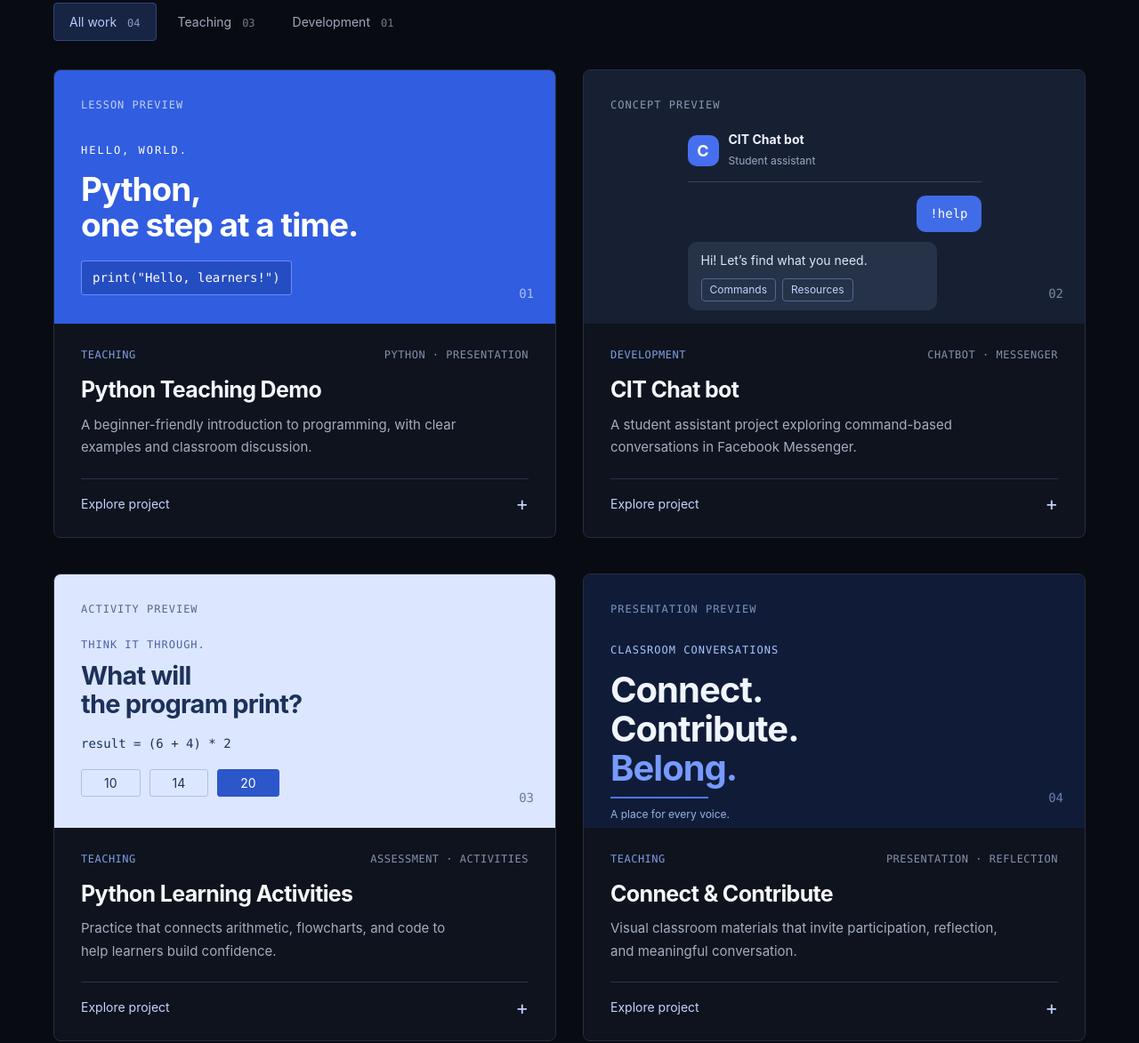
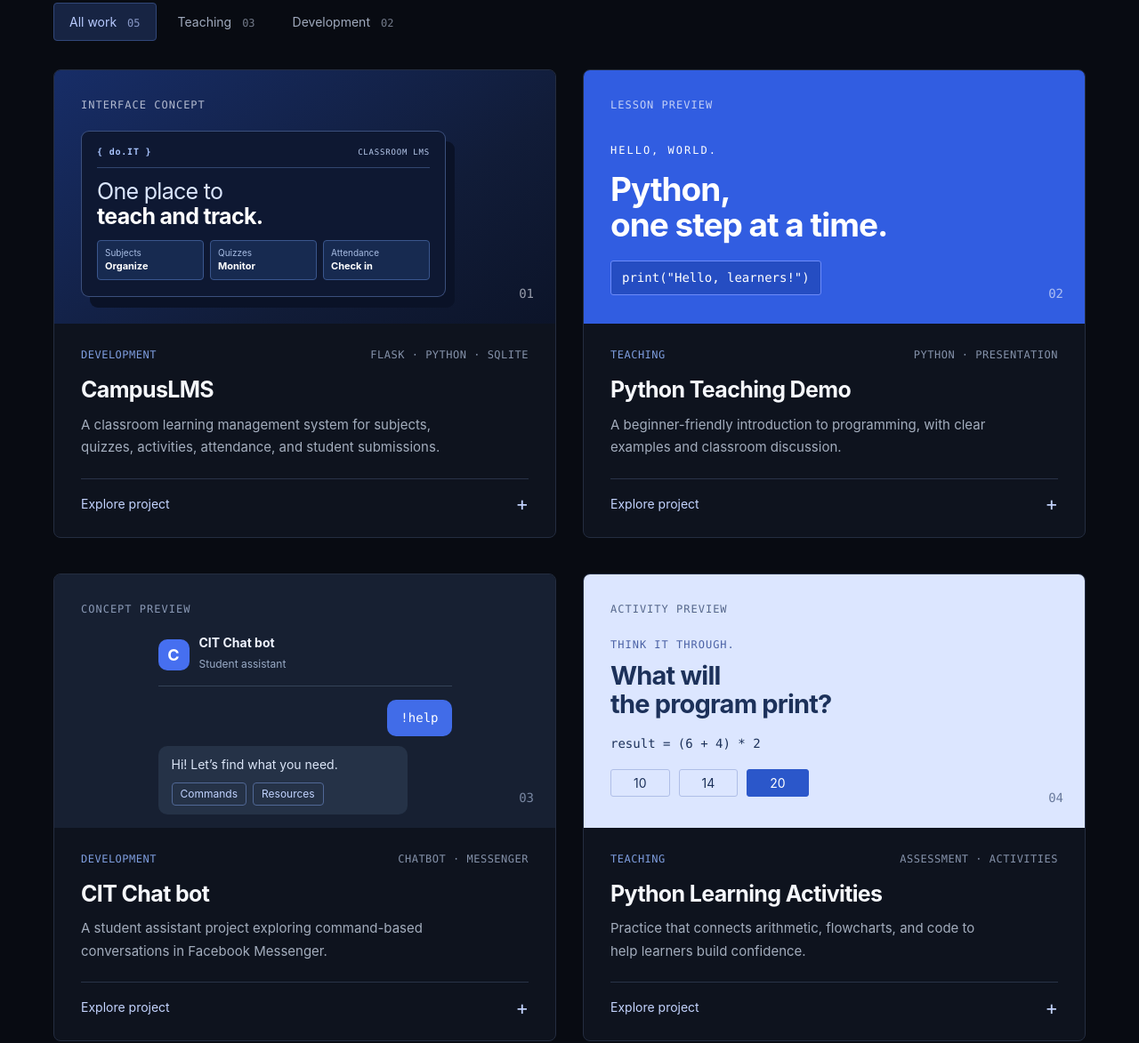
Before and after one commit to mdboquiljr/mdboquiljr.github.io, a plain HTML site: page index.html in a window 1280 px wide. Shown: the part 1164-2337 px from the top of the page at 89% size. Drawn offline with Linux system fonts and the light colour scheme.

Commit message:
Add CampusLMS to portfolio projects

```diff
--- /dev/null
+++ b/campuslms.css
@@ -0,0 +1,71 @@
+.lms-visual {
+  background: linear-gradient(145deg, #172d67 0%, #111c38 65%, #0c1429 100%);
+  color: #f3f6ff;
+}
+
+.lms-preview {
+  margin-top: 17px;
+  border: 1px solid #6986c680;
+  border-radius: 9px;
+  background: #0e1832;
+  box-shadow: 10px 12px 0 #0a1227;
+  padding: 15px 17px 18px;
+  max-width: 410px;
+}
+
+.lms-preview-top {
+  display: flex;
+  align-items: center;
+  justify-content: space-between;
+  gap: 12px;
+  border-bottom: 1px solid #32466f;
+  padding-bottom: 9px;
+  font-family: var(--mono);
+  font-size: 10px;
+  letter-spacing: .8px;
+  color: #b7c9ec;
+}
+
+.lms-mark { color: #a9c5ff; font-weight: 700; }
+.lms-preview-status { font-size: 9px; }
+.lms-preview-title {
+  font-size: 25px;
+  letter-spacing: -.7px;
+  line-height: 1.1;
+  padding-block: 13px;
+  color: #dbe6ff;
+}
+.lms-preview-title strong { color: #fff; }
+.lms-preview-tiles {
+  display: grid;
+  grid-template-columns: repeat(3, 1fr);
+  gap: 7px;
+}
+.lms-preview-tiles span {
+  border: 1px solid #3a568d;
+  background: #172a50;
+  border-radius: 4px;
+  padding: 7px 8px;
+  color: #a7bce3;
+  font-size: 10px;
+  line-height: 1.35;
+}
+.lms-preview-tiles strong { color: #fff; font-size: 11px; }
+.dialog-repository {
+  display: inline-flex;
+  margin-top: 24px;
+  padding: 10px 14px;
+  border: 1px solid #6c92e2;
+  border-radius: 4px;
+  color: #dce7ff;
+  font-weight: 650;
+}
+.dialog-repository:hover { background: #233d72; }
+.repository-note { font-size: 12px; margin: 9px 0 0; }
+
+@media (max-width: 380px) {
+  .lms-preview { padding: 12px; }
+  .lms-preview-title { font-size: 22px; }
+  .lms-preview-tiles span { padding: 6px; font-size: 9px; }
+  .lms-preview-tiles strong { font-size: 10px; }
+}
--- a/index.html
+++ b/index.html
@@ -8,6 +8,7 @@
   <title>Manolo Boquil — Teaching & Development</title>
   <link rel="icon" href="favicon.svg" type="image/svg+xml">
   <link rel="stylesheet" href="styles.css">
+  <link rel="stylesheet" href="campuslms.css">
   <script src="script.js" defer></script>
 </head>
 <body>
@@ -41,23 +42,27 @@
     <div class="discipline-strip" aria-label="Areas of work"><span>Python learning</span><span aria-hidden="true">✦</span><span>Classroom resources</span><span aria-hidden="true">✦</span><span>Student tools</span><span aria-hidden="true">✦</span><span>Creative problem-solving</span></div>
     <section id="work" class="section-wrap work-section" aria-labelledby="work-title">
       <div class="section-heading"><div><p class="eyebrow">01 / SELECTED WORK</p><h2 id="work-title">Ideas, put into practice<span>.</span></h2></div><p>From the classroom<br>to the command line.</p></div>
-      <div class="filters" role="group" aria-label="Filter projects"><button class="filter active" data-filter="all" aria-pressed="true">All work <span>04</span></button><button class="filter" data-filter="teaching" aria-pressed="false">Teaching <span>03</span></button><button class="filter" data-filter="development" aria-pressed="false">Development <span>01</span></button></div>
+      <div class="filters" role="group" aria-label="Filter projects"><button class="filter active" data-filter="all" aria-pressed="true">All work <span>05</span></button><button class="filter" data-filter="teaching" aria-pressed="false">Teaching <span>03</span></button><button class="filter" data-filter="development" aria-pressed="false">Development <span>02</span></button></div>
       <p class="sr-only" id="filter-status" aria-live="polite"></p>
       <div class="project-grid">
+        <article class="project" data-category="development">
+          <div class="project-visual lms-visual" aria-label="Illustrative CampusLMS dashboard preview"><span class="preview-label">INTERFACE CONCEPT</span><div class="lms-preview"><div class="lms-preview-top"><span class="lms-mark">{ do.IT }</span><span class="lms-preview-status">CLASSROOM LMS</span></div><div class="lms-preview-title">One place to<br><strong>teach and track.</strong></div><div class="lms-preview-tiles"><span>Subjects<br><strong>Organize</strong></span><span>Quizzes<br><strong>Monitor</strong></span><span>Attendance<br><strong>Check in</strong></span></div></div><span class="visual-index">01</span></div>
+          <div class="project-body"><div class="project-meta"><span>DEVELOPMENT</span><span>FLASK · PYTHON · SQLITE</span></div><h3>CampusLMS</h3><p>A classroom learning management system for subjects, quizzes, activities, attendance, and student submissions.</p><button class="project-link" data-project="campuslms">Explore project <span aria-hidden="true">+</span></button></div>
+        </article>
         <article class="project" data-category="teaching">
-          <div class="project-visual python-visual" aria-label="Illustrative Python lesson preview"><span class="preview-label">LESSON PREVIEW</span><div class="python-title"><span>HELLO, WORLD.</span><strong>Python,<br>one step at a time.</strong><code>print("Hello, learners!")</code></div><span class="visual-index">01</span></div>
+          <div class="project-visual python-visual" aria-label="Illustrative Python lesson preview"><span class="preview-label">LESSON PREVIEW</span><div class="python-title"><span>HELLO, WORLD.</span><strong>Python,<br>one step at a time.</strong><code>print("Hello, learners!")</code></div><span class="visual-index">02</span></div>
           <div class="project-body"><div class="project-meta"><span>TEACHING</span><span>PYTHON · PRESENTATION</span></div><h3>Python Teaching Demo</h3><p>A beginner-friendly introduction to programming, with clear examples and classroom discussion.</p><button class="project-link" data-project="python">Explore project <span aria-hidden="true">+</span></button></div>
         </article>
         <article class="project" data-category="development">
-          <div class="project-visual bot-visual" aria-label="Illustrative chatbot conversation"><span class="preview-label">CONCEPT PREVIEW</span><div class="chat-preview"><div class="chat-title"><span class="chat-avatar">C</span><div><strong>CIT Chat bot</strong><span>Student assistant</span></div></div><div class="bubble user-bubble">!help</div><div class="bubble bot-bubble">Hi! Let’s find what you need.<div class="chat-commands"><span>Commands</span><span>Resources</span></div></div></div><span class="visual-index">02</span></div>
+          <div class="project-visual bot-visual" aria-label="Illustrative chatbot conversation"><span class="preview-label">CONCEPT PREVIEW</span><div class="chat-preview"><div class="chat-title"><span class="chat-avatar">C</span><div><strong>CIT Chat bot</strong><span>Student assistant</span></div></div><div class="bubble user-bubble">!help</div><div class="bubble bot-bubble">Hi! Let’s find what you need.<div class="chat-commands"><span>Commands</span><span>Resources</span></div></div></div><span class="visual-index">03</span></div>
           <div class="project-body"><div class="project-meta"><span>DEVELOPMENT</span><span>CHATBOT · MESSENGER</span></div><h3>CIT Chat bot</h3><p>A student assistant project exploring command-based conversations in Facebook Messenger.</p><button class="project-link" data-project="bot">Explore project <span aria-hidden="true">+</span></button></div>
         </article>
         <article class="project" data-category="teaching">
-          <div class="project-visual quiz-visual" aria-label="Illustrative Python activity preview"><span class="preview-label">ACTIVITY PREVIEW</span><div class="quiz-preview"><p>THINK IT THROUGH.</p><h4>What will<br>the program print?</h4><code>result = (6 + 4) * 2</code><div class="answer-preview"><span>10</span><span>14</span><span class="correct-preview">20</span></div></div><span class="visual-index">03</span></div>
+          <div class="project-visual quiz-visual" aria-label="Illustrative Python activity preview"><span class="preview-label">ACTIVITY PREVIEW</span><div class="quiz-preview"><p>THINK IT THROUGH.</p><h4>What will<br>the program print?</h4><code>result = (6 + 4) * 2</code><div class="answer-preview"><span>10</span><span>14</span><span class="correct-preview">20</span></div></div><span class="visual-index">04</span></div>
           <div class="project-body"><div class="project-meta"><span>TEACHING</span><span>ASSESSMENT · ACTIVITIES</span></div><h3>Python Learning Activities</h3><p>Practice that connects arithmetic, flowcharts, and code to help learners build confidence.</p><button class="project-link" data-project="activities">Explore project <span aria-hidden="true">+</span></button></div>
         </article>
         <article class="project" data-category="teaching">
-          <div class="project-visual connect-visual" aria-label="Illustrative classroom presentation preview"><span class="preview-label">PRESENTATION PREVIEW</span><div class="connect-preview"><span>CLASSROOM CONVERSATIONS</span><h4>Connect.<br>Contribute.<br><em>Belong.</em></h4><div class="connect-rule"></div><p>A place for every voice.</p></div><span class="visual-index">04</span></div>
+          <div class="project-visual connect-visual" aria-label="Illustrative classroom presentation preview"><span class="preview-label">PRESENTATION PREVIEW</span><div class="connect-preview"><span>CLASSROOM CONVERSATIONS</span><h4>Connect.<br>Contribute.<br><em>Belong.</em></h4><div class="connect-rule"></div><p>A place for every voice.</p></div><span class="visual-index">05</span></div>
           <div class="project-body"><div class="project-meta"><span>TEACHING</span><span>PRESENTATION · REFLECTION</span></div><h3>Connect & Contribute</h3><p>Visual classroom materials that invite participation, reflection, and meaningful conversation.</p><button class="project-link" data-project="connect">Explore project <span aria-hidden="true">+</span></button></div>
         </article>
       </div>
--- a/script.js
+++ b/script.js
@@ -1,11 +1,12 @@
 // Add your real public contact details here. Leave unknown details blank.
 const portfolioContact = {
   email: '',
-  github: '', // e.g. https://github.com/your-username
+  github: 'https://github.com/mdboquiljr/',
   linkedin: '' // e.g. https://www.linkedin.com/in/your-username/
 };
 
 const projects = {
+  campuslms: {category:'DEVELOPMENT / CLASSROOM TOOLS',title:'CampusLMS',summary:'A Flask learning management system built around day-to-day classroom work.',focus:'Give teachers one place to organize subjects and sections, publish learning work, and track student participation.',items:['Subject sections and student rosters','Quizzes and activities with section-based publishing','QR attendance check-in and reports','Student submissions and teacher scoring','Live quiz monitoring and teacher-controlled recovery'],takeaway:'CampusLMS brings classroom workflows into a single local application. The preview is illustrative; the repository contains the application source, setup guide, and tests.',repository:'https://github.com/mdboquiljr/CampusLMS'},
   python: {category:'TEACHING / PYTHON',title:'Python Teaching Demo',summary:'A classroom introduction to Python that puts understanding before memorization.',focus:'Introduce programming through approachable explanations, short examples, and opportunities for students to participate.',items:['Beginner-focused programming concepts','Code examples to discuss in class','Interactive questions and guided practice','Connections between programming and the software development life cycle'],takeaway:'A good first lesson helps students understand what the code does—and gives them the confidence to try it themselves.'},
   bot: {category:'DEVELOPMENT / STUDENT TOOLS',title:'CIT Chat bot',summary:'A Messenger chatbot project exploring a simple command-based student assistant.',focus:'Make frequently requested information easier to navigate through a conversational interface.',items:['Command-based interactions, including a help command','Messenger webhook and token configuration','Testing message delivery and replies','Iterative troubleshooting of the bot’s behavior'],takeaway:'Small interactions are useful only when they work reliably. This project is a space to learn, test, and improve. The card shows an illustrative conversation, not a live integration.'},
   activities: {category:'TEACHING / ASSESSMENT',title:'Python Learning Activities',summary:'Learning activities that connect a written problem, a flowchart, and a Python solution.',focus:'Help beginners reason through arithmetic and program flow before writing code.',items:['Multiple-choice and identification questions','Arithmetic-based programming activities','Flowcharts to translate into Python','Practice that encourages students to explain their reasoning'],takeaway:'The goal is to connect the process to the program, so learners can explain why their solution works.'},
@@ -76,6 +77,18 @@ document.querySelectorAll('[data-project]').forEach(button => button.addEventLis
   project.items.forEach(item => {const li = document.createElement('li');li.textContent = item;ul.append(li);});
   details.append(h,ul);
   paragraph('The takeaway',project.takeaway);
+  if (project.repository) {
+    const link = document.createElement('a');
+    link.className = 'dialog-repository';
+    link.href = project.repository;
+    link.target = '_blank';
+    link.rel = 'noopener noreferrer';
+    link.textContent = 'View source on GitHub ↗';
+    const note = document.createElement('p');
+    note.className = 'repository-note';
+    note.textContent = 'Private repository. Access requires permission.';
+    details.append(link,note);
+  }
   dialog.showModal();
 }));
 document.getElementById('close-dialog').addEventListener('click',() => dialog.close());
```
